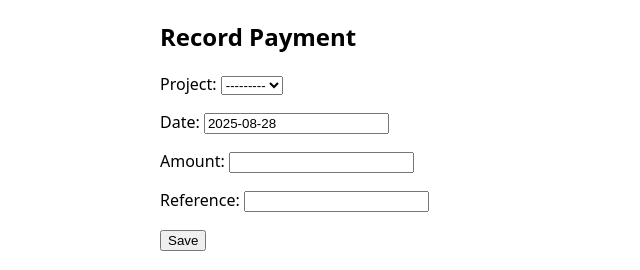
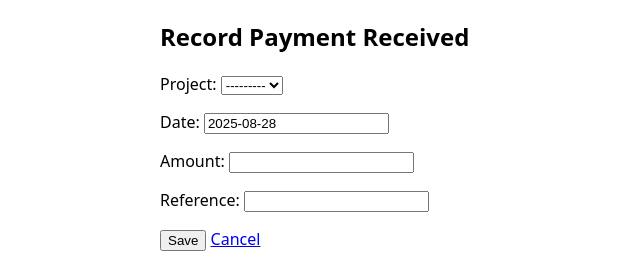
Before and after one commit to JBailey273/JobTool, a Django app: page /payments/new/ in a window 1280 px wide. Shown: the part 61-331 px from the top of the page, without its empty margins (0-640 px from the left). Run offline with Django 5.2, Linux system fonts and the light colour scheme; the visitor is signed in with stand-in values (Sample User, id 1); data that the repository does not hold is empty.

Commit message:
Update payment_form.html

```diff
--- a/templates/core/payment_form.html
+++ b/templates/core/payment_form.html
@@ -1,8 +1,13 @@
 {% extends "base.html" %}
 {% block content %}
-<h2>Record Payment</h2>
-<form method="post">{% csrf_token %}
-  {{ form.as_p }}
-  <button type="submit">Save</button>
+<section class="card">
+<h2 class="h2">Record Payment Received</h2>
+<form class="form" method="post">{% csrf_token %}
+{{ form.as_p }}
+<div class="row">
+<button class="btn" type="submit">Save</button>
+<a class="btn btn-ghost" href="/">Cancel</a>
+</div>
 </form>
+</section>
 {% endblock %}
```
